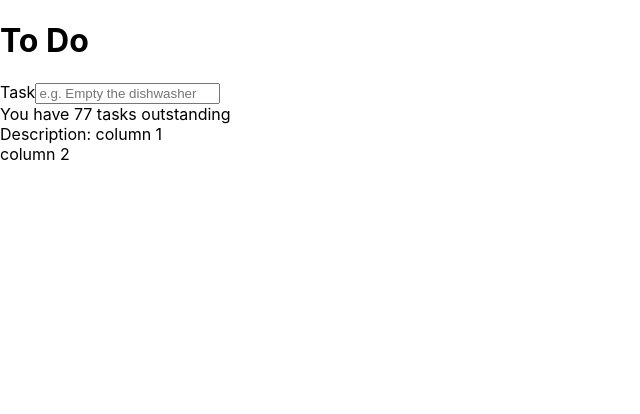
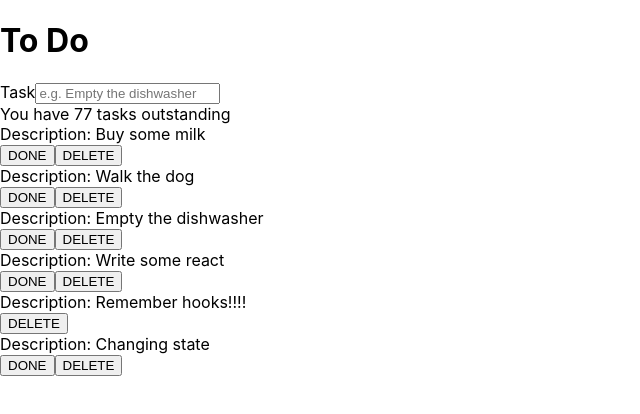
Before and after one commit to M-Lieberman/todo-app-frontend, a React (Create React App) app: page / in a window 1280 px wide. Shown: the top 414 px of the page, without its empty margins (0-640 px from the left). Built offline with nearby package versions, Linux system fonts and the light colour scheme.

Commit message:
add Task component and refactor into task folder

```diff
--- a/src/components/TaskListing.js
+++ b/src/components/TaskListing.js
@@ -1,7 +1,7 @@
 import React from 'react';
 // import Typography from '@material-ui/core/Typography';
 // import Grid from '@material-ui/core/Grid';
-import Task from './Task';
+import Task from './task/Task';
 
 function TaskListing({taskData}) {
 
--- a/src/components/Task.js
+++ b/src/components/task/Task.js
@@ -1,6 +1,5 @@
 import React from 'react';
 import Button from 'react-bootstrap/Button';
-import Container from 'react-bootstrap/Container';
 import Row from 'react-bootstrap/Row';
 import Col from 'react-bootstrap/Col';
 
@@ -8,26 +7,25 @@ function Task({ tasks }) {
 
     return (
 
-        <Container>
+        tasks.map(task =>
             <Row>
                 <Col>
-                    Description: {tasks.taskDescription}
-                    {/* {!task.completed &&
+                    Description: {task.taskDescription}
+                </Col>
+                <Col>
+                    {!task.completed &&
                         <Button type="button" className="primary" >
                             DONE
                     </Button>
-                    } */}
-                    column 1
+                    }
+                    <Button type="button" className="danger" >
+                        DELETE
+                </Button>
                 </Col>
-                <Col>
+            </Row>
 
-                    {/* <Button type="button" className="danger" >
-                        DELETE
-                </Button> */}
-                column 2
-            </Col>
-            </Row>
-        </Container>
+        )
+
 
     );
 }
```
Also changed, not shown: 1 other file (tests, documents, lock files or other folders).
